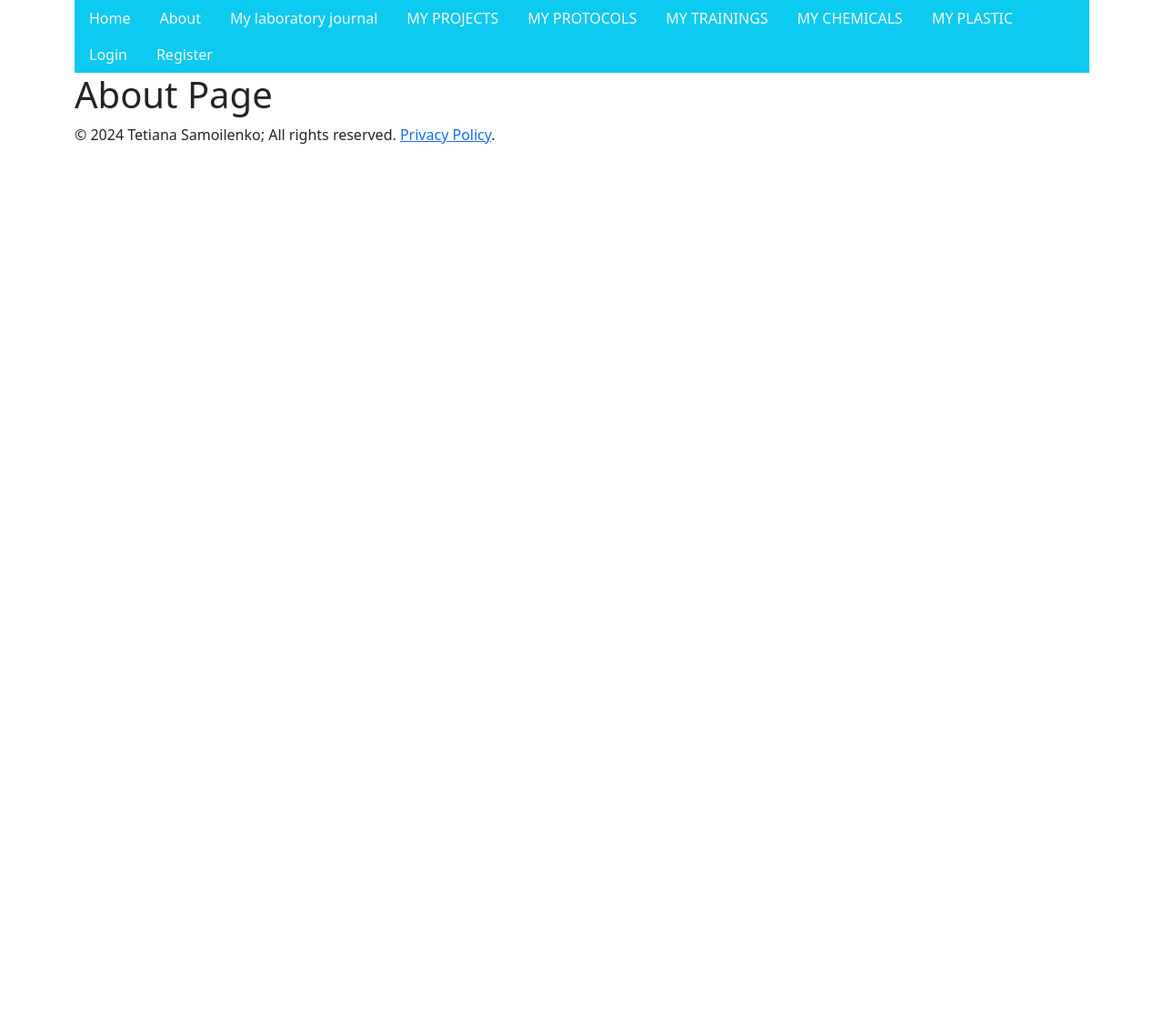
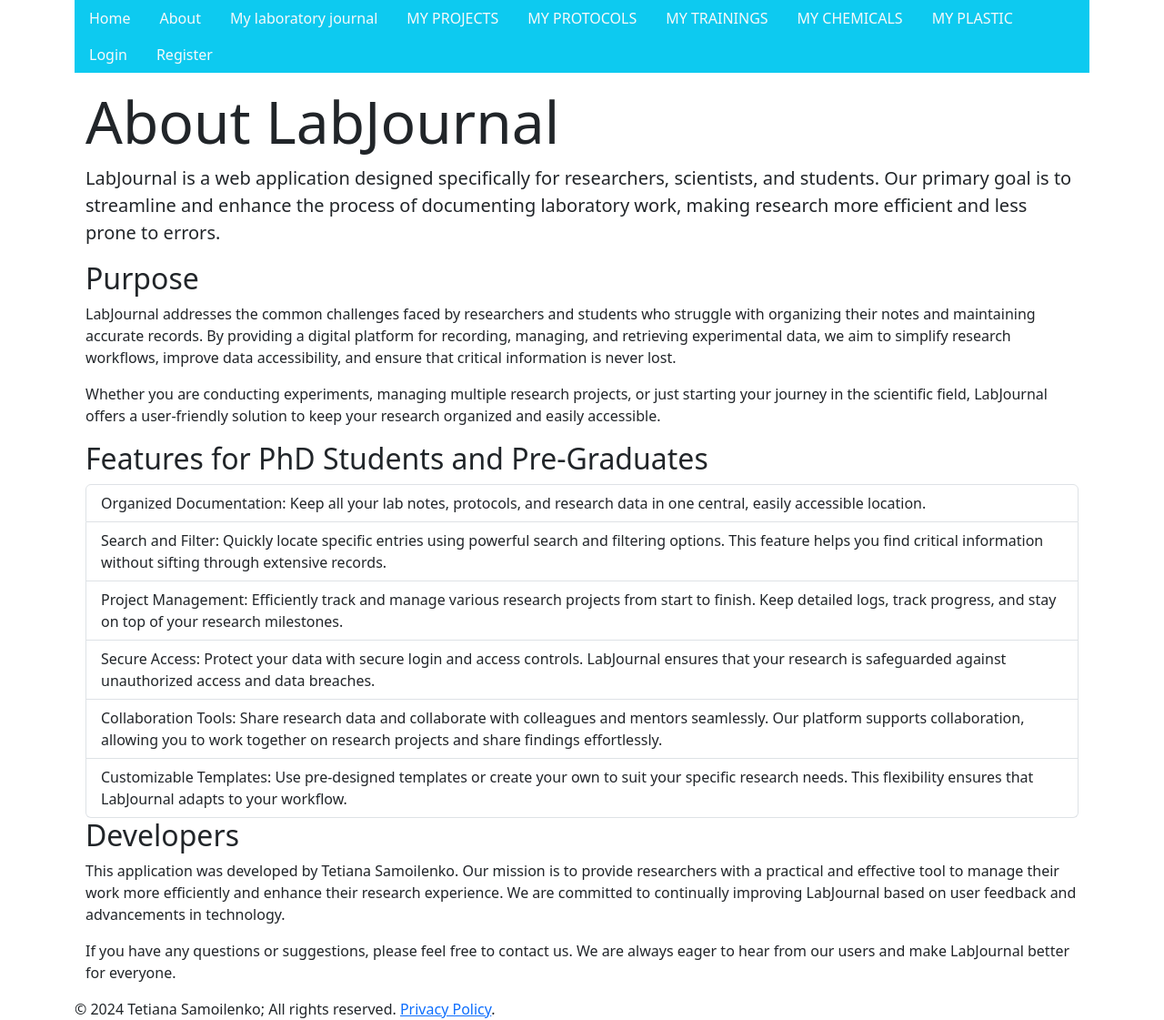
Before and after one commit to TetianaSam/PROJECT_SAMOILENKO, a Django app: page /about in a window 1280 px wide. Shown: the whole page at 91% size. Before the commit the page ends 158 px from the top, so only its background shows below. Run offline with Django 5.2, Linux system fonts and the light colour scheme; some libraries are stand-ins or nearby versions.

Commit message:
about.htm text

```diff
--- a/labjournal/core/templates/pages/about.html
+++ b/labjournal/core/templates/pages/about.html
@@ -1,10 +1,28 @@
-{% extends "master.html" %}
+{% extends 'master.html' %}
 
-{% block title %}
-  About
-{% endblock %}
-
+{% block title %}About Us{% endblock %}
 
 {% block content %}
-<h1>About Page</h1>
+<section class="container my-3">
+    <h1 class="display-3">About LabJournal</h1>
+    <p class="lead">LabJournal is a web application designed specifically for researchers, scientists, and students. Our primary goal is to streamline and enhance the process of documenting laboratory work, making research more efficient and less prone to errors.</p>
+
+    <h2>Purpose</h2>
+    <p>LabJournal addresses the common challenges faced by researchers and students who struggle with organizing their notes and maintaining accurate records. By providing a digital platform for recording, managing, and retrieving experimental data, we aim to simplify research workflows, improve data accessibility, and ensure that critical information is never lost.</p>
+    <p>Whether you are conducting experiments, managing multiple research projects, or just starting your journey in the scientific field, LabJournal offers a user-friendly solution to keep your research organized and easily accessible.</p>
+
+    <h2>Features for PhD Students and Pre-Graduates</h2>
+    <ul class="list-group">
+        <li class="list-group-item">Organized Documentation: Keep all your lab notes, protocols, and research data in one central, easily accessible location.</li>
+        <li class="list-group-item">Search and Filter: Quickly locate specific entries using powerful search and filtering options. This feature helps you find critical information without sifting through extensive records.</li>
+        <li class="list-group-item">Project Management: Efficiently track and manage various research projects from start to finish. Keep detailed logs, track progress, and stay on top of your research milestones.</li>
+        <li class="list-group-item">Secure Access: Protect your data with secure login and access controls. LabJournal ensures that your research is safeguarded against unauthorized access and data breaches.</li>
+        <li class="list-group-item">Collaboration Tools: Share research data and collaborate with colleagues and mentors seamlessly. Our platform supports collaboration, allowing you to work together on research projects and share findings effortlessly.</li>
+        <li class="list-group-item">Customizable Templates: Use pre-designed templates or create your own to suit your specific research needs. This flexibility ensures that LabJournal adapts to your workflow.</li>
+    </ul>
+
+    <h2>Developers</h2>
+    <p>This application was developed by Tetiana Samoilenko. Our mission is to provide researchers with a practical and effective tool to manage their work more efficiently and enhance their research experience. We are committed to continually improving LabJournal based on user feedback and advancements in technology.</p>
+    <p>If you have any questions or suggestions, please feel free to contact us. We are always eager to hear from our users and make LabJournal better for everyone.</p>
+</section>
 {% endblock %}
--- a/labjournal/static/css/style.css
+++ b/labjournal/static/css/style.css
@@ -1,3 +1,3 @@
 body {
-    background-color: #9191cc7a;
+    background-color: #a23be259;
 }
```
Also changed, not shown: labjournal/protocols/views.py (+9 -7 lines), labjournal/db.sqlite3.
